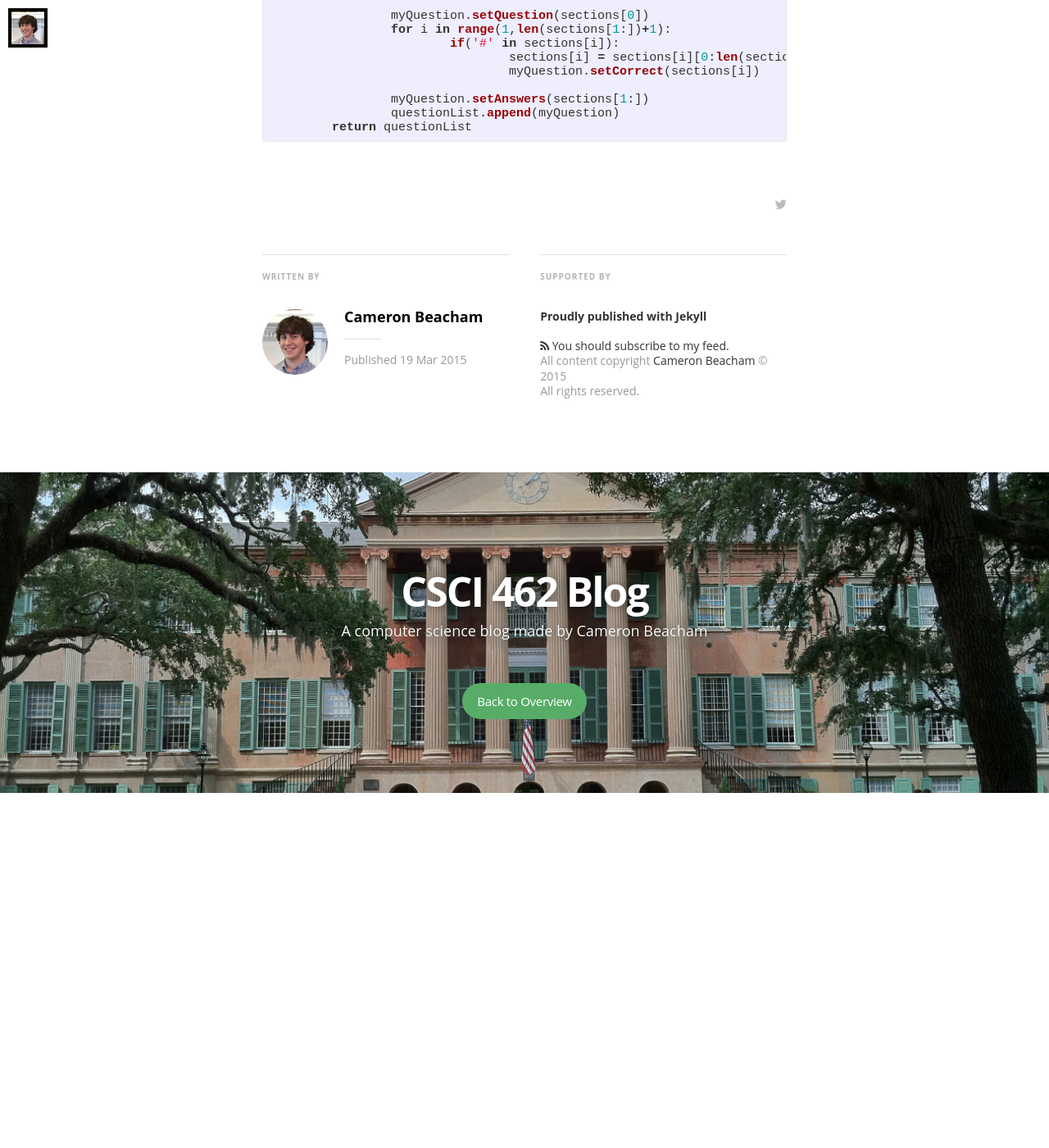
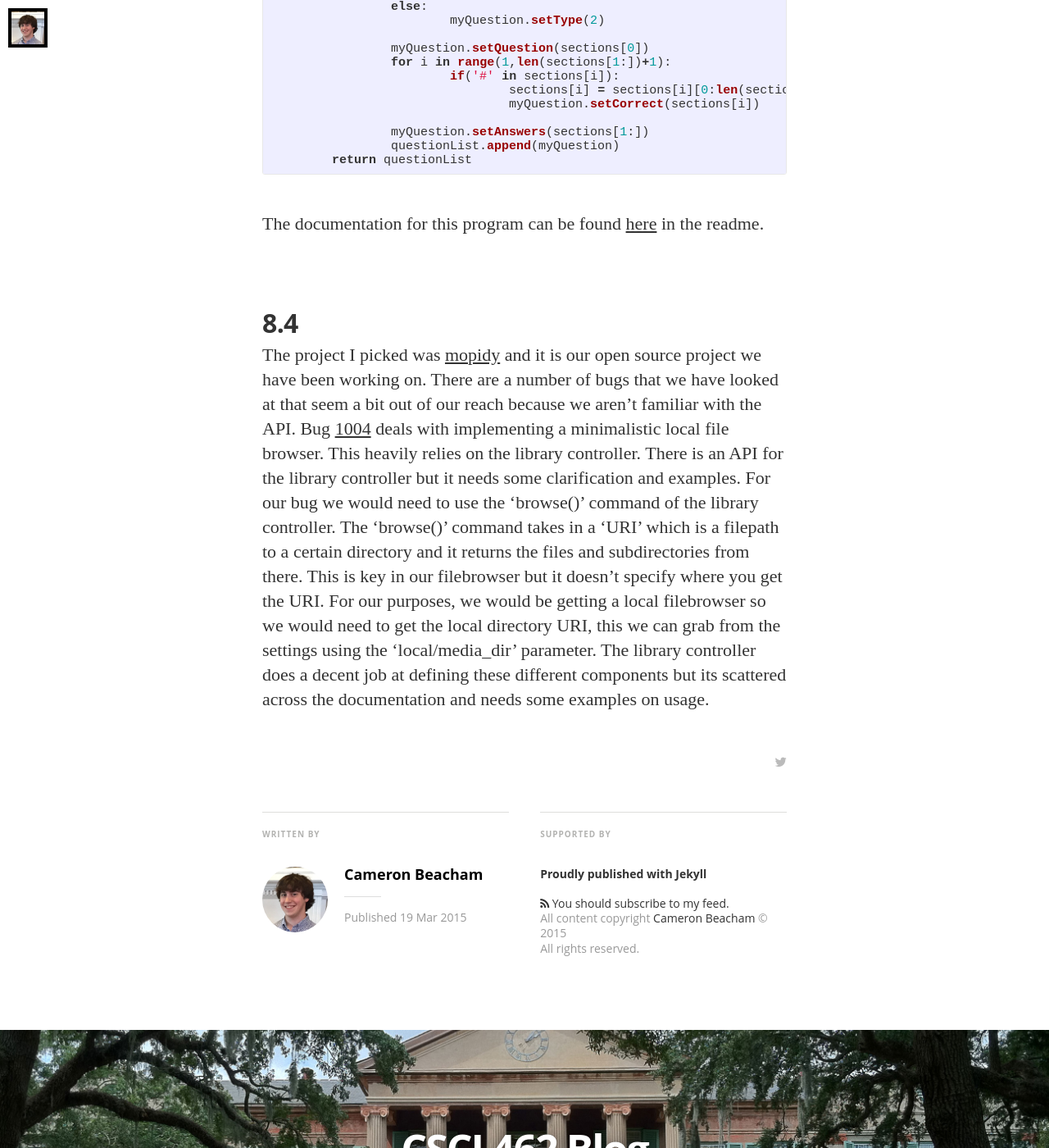
Before and after one commit to beachamc/beachamc.github.io, a Jekyll site: the page built from _posts/2015-03-19-The-Doc-is-in.markdown, in a window 1280 px wide and 1400 px high, scrolled down 4761 px. Shown: the whole window at 82% size. Built offline with Jekyll 4.4.1, drawn with Linux system fonts in a browser that asks for light colours; nearby versions of some CDN libraries; some web fonts are replaced; Markdown is read by kramdown in place of the engine named in the settings; before the commit the page ends 5728 px from its top, so only the background shows below that.

Commit message:
finishing a blog

```diff
--- a/_posts/2015-03-19-The-Doc-is-in.markdown
+++ b/_posts/2015-03-19-The-Doc-is-in.markdown
@@ -7,7 +7,7 @@ tags: homework
 image: /assets/images/desktopx2.jpg
 ---
 
-**8.1.1**
+## 8.1.1
 
 I chose to comment through a recent project I did where I needed to quiz myself on a set of questions. The following are python modules I wrote to quiz myself. I only comment sections of code that aren't particularly clear and the heading comments for each method.
 
@@ -231,3 +231,9 @@ def makeQuestions(questions):
 		questionList.append(myQuestion)
 	return questionList
 {% endhighlight %}
+
+The documentation for this program can be found [here](https://github.com/beachamc/Quizzer) in the readme.
+
+## 8.4
+
+The project I picked was [mopidy](http://mopidy.com/) and it is our open source project we have been working on. There are a number of bugs that we have looked at that seem a bit out of our reach because we aren't familiar with the API. Bug [1004](https://github.com/mopidy/mopidy/issues/1004) deals with implementing a minimalistic local file browser. This heavily relies on the library controller. There is an API for the library controller but it needs some clarification and examples. For our bug we would need to use the 'browse()' command of the library controller. The 'browse()' command takes in a 'URI' which is a filepath to a certain directory and it returns the files and subdirectories from there. This is key in our filebrowser but it doesn't specify where you get the URI. For our purposes, we would be getting a local filebrowser so we would need to get the local directory URI, this we can grab from the settings using the 'local/media_dir' parameter. The library controller does a decent job at defining these different components but its scattered across the documentation and needs some examples on usage.
```
